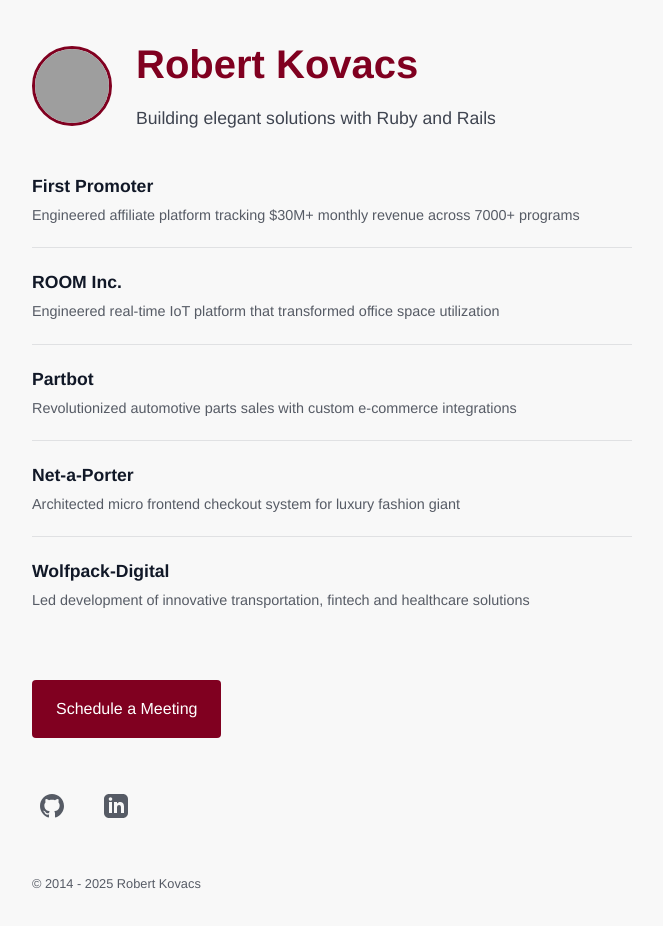
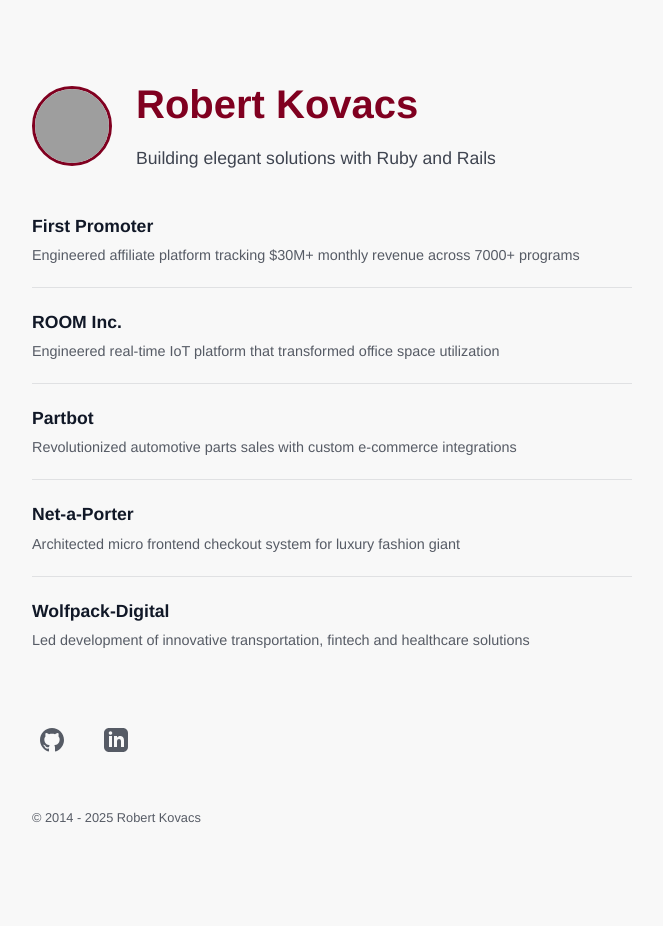
Before and after one commit to robikovacs/robikovacs.github.io, a Jekyll site: the page built from index.html, in a window 1280 px wide, cut to the strip 0-926 px from the top of the page. Shown: the whole strip, without its empty margins (308-971 px from the left). Built offline with Jekyll 4.4.1, drawn with Linux system fonts in a browser that asks for light colours; after the commit the page ends 900 px from its top, so only the background shows below that; grey boxes are pictures that could not be loaded.

Commit message:
Update index.html

```diff
--- a/index.html
+++ b/index.html
@@ -102,12 +102,6 @@
     </ul>
 </div>
 
-<div class="cta">
-    <a href="https://cal.com/robikovacs" class="cta-button" target="_blank"
-        >Schedule a Meeting</a
-    >
-</div>
-
 <div class="social-links">
     <a
         href="https://github.com/robikovacs"
```
